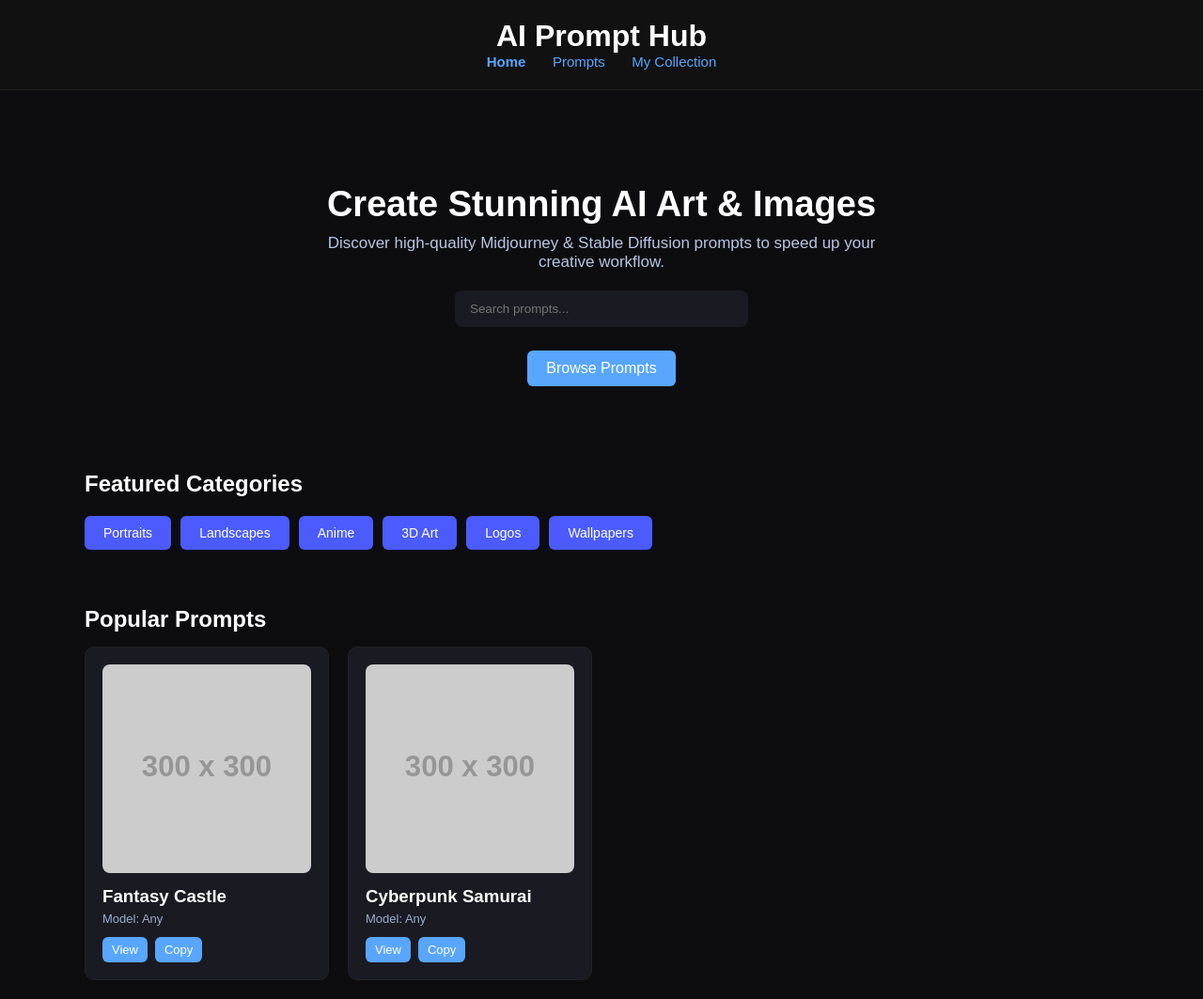
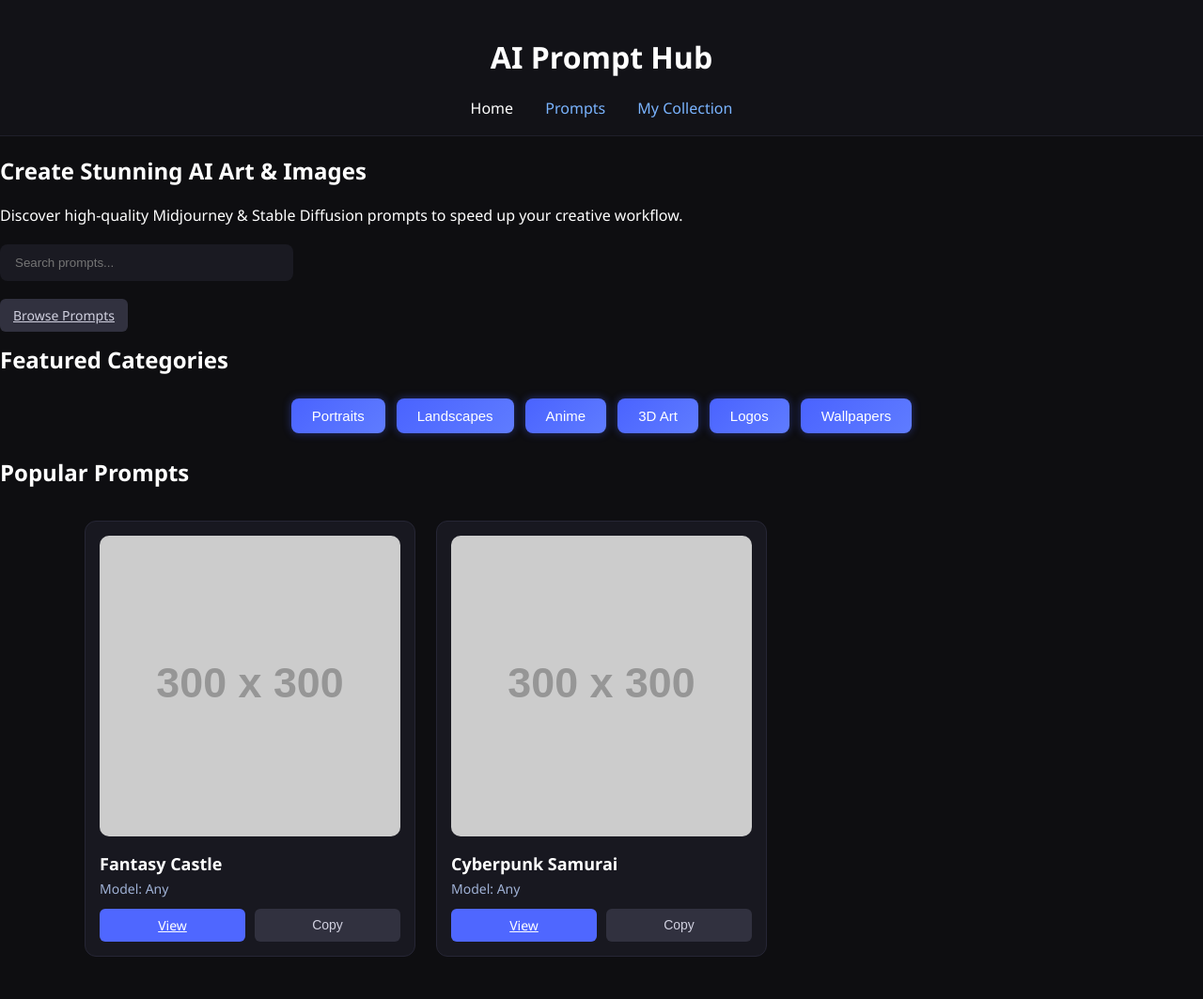
Before and after one commit to humayundanish05/hd-prompt-store, a plain HTML site: page index.html in a window 1280 px wide. Shown: the whole page at 94% size. After the commit the page ends 1038 px from the top, so only its background shows below. Drawn offline with Linux system fonts and the light colour scheme; files that its build step writes are made by us from their sources; placeholder pictures from the web are drawn by us; a script that the page names is missing.

Commit message:
Update styles.css

```diff
--- a/assets/styles.css
+++ b/assets/styles.css
@@ -1,175 +1,177 @@
-/* Global Base */
+/* PAGE BASE */
 body {
-    font-family: Arial, sans-serif;
-    background: #0d0d10;
-    color: white;
+    font-family: 'Segoe UI', sans-serif;
+    background: #0e0e11;
+    color: #ffffff;
     margin: 0;
+    padding: 0;
 }
 
-h1, h2, h3 {
-    margin: 0;
+header {
+    background: #121217;
+    padding: 18px;
+    text-align: center;
+    border-bottom: 1px solid #1f1f2a;
 }
 
-a {
-    color: #58a6ff;
+header nav a {
+    color: #7ab4ff;
+    margin: 0 15px;
+    text-decoration: none;
+    font-size: 16px;
+    transition: 0.2s;
 }
 
-/* Header */
-header {
-    background: #111;
-    padding: 20px;
-    text-align: center;
-    border-bottom: 1px solid #222;
+header nav a:hover,
+header nav a.active {
+    color: #ffffff;
 }
 
-nav a {
-    color: #58a6ff;
-    margin: 0 12px;
-    text-decoration: none;
-    font-size: 15px;
-}
-
-nav a.active {
-    font-weight: bold;
-}
-
-/* Hero Section */
-.hero {
-    text-align: center;
-    padding: 100px 20px 70px;
-}
-
-.hero-title {
-    font-size: 38px;
-    font-weight: bold;
-}
-
-.hero-sub {
-    color: #b9c6e2;
-    font-size: 17px;
-    margin-top: 10px;
-    max-width: 600px;
-    margin-inline: auto;
-}
-
-/* Buttons */
-.btn {
-    padding: 10px 20px;
-    background: #58a6ff;
-    color: white;
-    text-decoration: none;
-    border-radius: 6px;
-    display: inline-block;
-    border: none;
-    cursor: pointer;
-}
-
-.btn:hover {
-    background: #3d8eea;
-}
-
-.btn.small {
-    padding: 6px 10px;
-    font-size: 13px;
-}
-
-/* Containers */
-.container {
-    padding: 20px;
-    max-width: 1100px;
-    margin: 0 auto;
-}
-
-/* Categories */
+/* CATEGORY BUTTONS */
 .categories {
     display: flex;
-    gap: 10px;
-    margin: 20px 0;
+    justify-content: center;
+    gap: 12px;
     flex-wrap: wrap;
+    margin: 25px 0;
 }
 
 .categories button {
-    padding: 10px 20px;
+    padding: 10px 22px;
     border: none;
-    background: #4b5bfd;
+    background: linear-gradient(135deg, #4a63ff, #5f7cff);
     color: white;
-    border-radius: 6px;
+    border-radius: 8px;
     cursor: pointer;
-    font-size: 14px;
+    font-size: 15px;
+    font-weight: 500;
+    transition: 0.25s;
+    box-shadow: 0px 0px 10px rgba(72, 98, 255, 0.4);
 }
 
 .categories button:hover {
-    background: #3743c4;
+    transform: translateY(-3px);
+    background: linear-gradient(135deg, #6c83ff, #8297ff);
 }
 
-/* Grid for Prompts */
+/* GRID CONTAINER */
 .grid-container {
     display: grid;
     grid-template-columns: repeat(auto-fill, minmax(260px, 1fr));
-    gap: 20px;
+    gap: 22px;
+    padding: 20px;
+    max-width: 1100px;
+    margin: auto;
 }
 
+/* CARD DESIGN */
 .card {
-    background: #1a1a22;
-    padding: 18px;
-    border-radius: 10px;
-    border: 1px solid #222;
-    transition: transform 0.2s ease;
+    background: #181820;
+    padding: 15px;
+    border-radius: 12px;
+    border: 1px solid #262635;
+    transition: 0.25s;
+    position: relative;
 }
 
 .card:hover {
-    transform: translateY(-4px);
+    transform: translateY(-5px);
+    border-color: #3d4bff;
 }
 
 .card img {
     width: 100%;
-    border-radius: 8px;
-    margin-bottom: 10px;
+    border-radius: 10px;
+    margin-bottom: 12px;
 }
 
-/* Meta text */
-.meta {
-    color: #9aaecf;
-    font-size: 13px;
-    margin: 5px 0;
+.card h3 {
+    margin: 0;
+    font-size: 18px;
 }
 
-/* Actions row */
+.meta {
+    margin-top: 5px;
+    color: #a0b2d6;
+    font-size: 14px;
+}
+
+/* BUTTONS INSIDE CARDS */
 .actions {
     margin-top: 12px;
     display: flex;
-    gap: 8px;
+    gap: 10px;
 }
 
-/* Details Page */
-.detail-grid {
-    display: grid;
-    grid-template-columns: 1fr 1fr;
-    gap: 20px;
+.btn {
+    flex: 1;
+    padding: 8px 14px;
+    border-radius: 6px;
+    border: none;
+    cursor: pointer;
+    font-size: 14px;
+    text-align: center;
+    transition: 0.25s;
 }
 
-.hero-image {
-    width: 100%;
-    border-radius: 10px;
+.btn:first-child {
+    background: #4f67ff;
+    color: white;
 }
 
-.prompt-box {
-    background: #0b0b0f;
-    padding: 12px;
-    border-radius: 6px;
-    white-space: pre-wrap;
+.btn:first-child:hover {
+    background: #6b80ff;
 }
 
-/* Modal */
+.btn:last-child {
+    background: #31313f;
+    color: #d1d1e0;
+}
+
+.btn:last-child:hover {
+    background: #4c4c61;
+}
+
+/* MODAL */
 .modal {
     position: fixed;
     inset: 0;
     display: flex;
+    justify-content: center;
     align-items: center;
-    justify-content: center;
-    background: rgba(0,0,0,0.75);
+    background: rgba(15, 15, 20, 0.85);
+    backdrop-filter: blur(6px);
 }
 
 .modal.hidden {
     display: none;
 }
+
+.modal-content {
+    background: #1a1a23;
+    padding: 15px;
+    border-radius: 12px;
+    width: 90%;
+    max-width: 520px;
+    position: relative;
+    text-align: center;
+}
+
+.close-btn {
+    position: absolute;
+    top: 12px;
+    right: 15px;
+    font-size: 26px;
+    cursor: pointer;
+    color: #ffffff;
+    transition: 0.2s;
+}
+
+.close-btn:hover {
+    color: #ff4d4d;
+}
+
+#modalImageWrap img {
+    max-width: 100%;
+    border-radius: 10px;
+}
```
